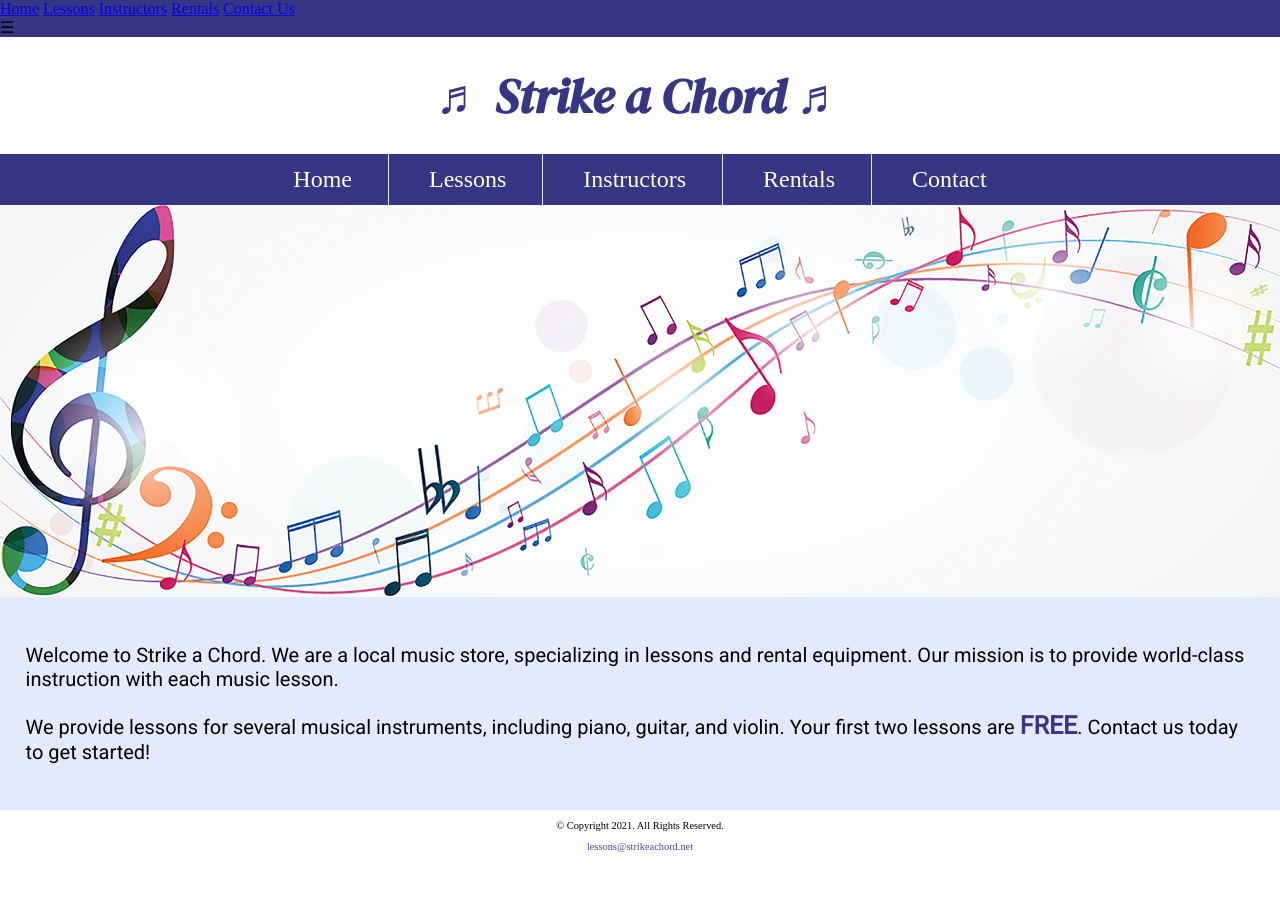
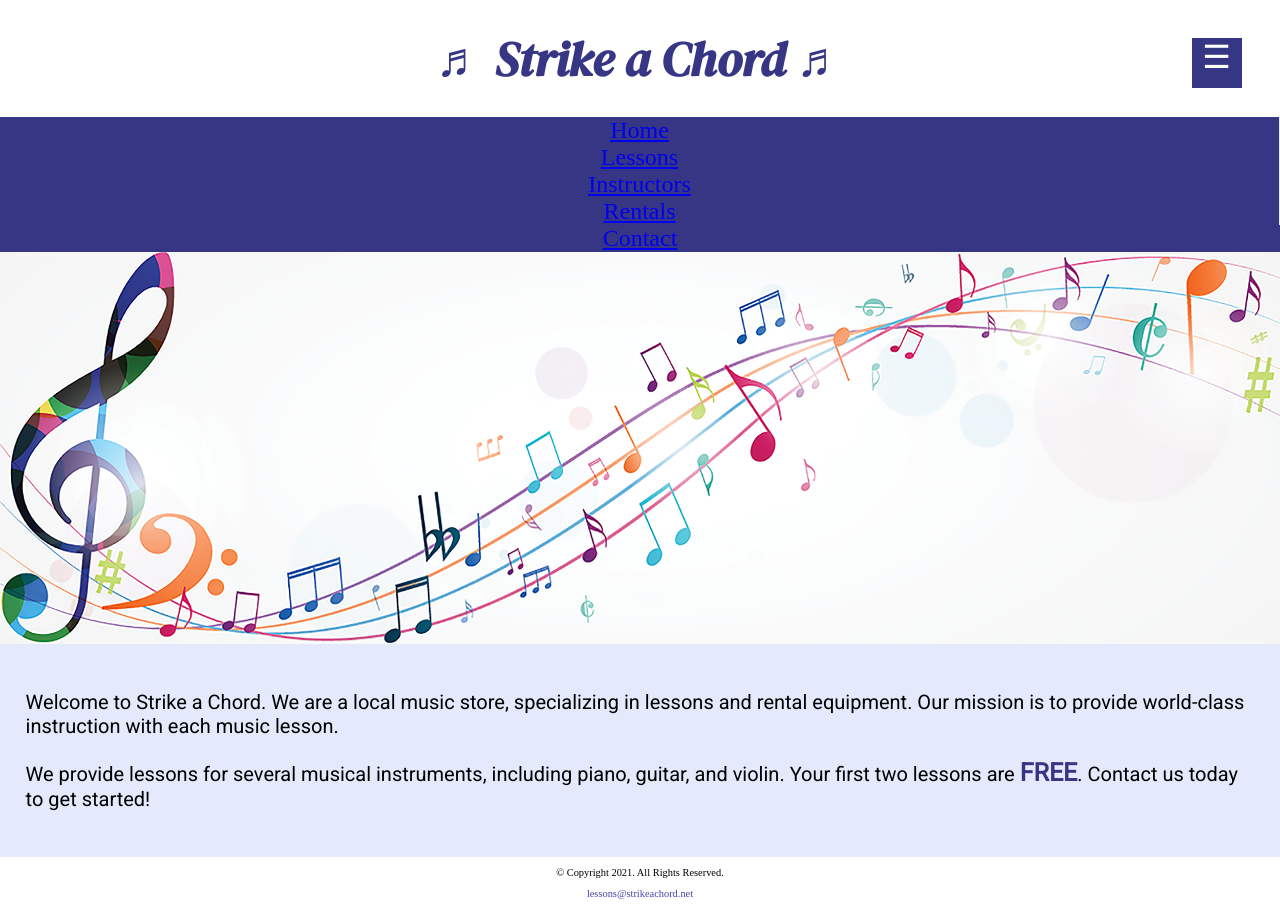
Before and after one commit to chexxy/htmlclass, a plain HTML site: page index.html in a window 1280 px wide. Before the commit the page ends 863 px from the top, so only its background shows below. Drawn offline with Linux system fonts and the light colour scheme; a script that the page names is missing.

Commit message:
Update styles.css

```diff
--- a/css/styles.css
+++ b/css/styles.css
@@ -25,7 +25,7 @@ img {
 /* Style rules for mobile viewport */
 
 /* Hide tab-desk class */
-.tab-desk {
+.tab-desk, #menu-links {
     display: none;
 }
 
@@ -46,23 +46,32 @@ nav {
     background-color: #373684;
 }
 
-nav ul {
-    list-style-type: none;
+.mobile-nav a {
+    color: #fff;
     text-align: center;
+    font-size: 2em;
+    text-decoration: none;
+    padding: 3%;
+    display: block;
+}
+
+.mobile-nav a.menu-icon {
+    display: block;
+    position: absolute;
+    right: 0;
+    top: 0;
+}
+
+.menu-icon div {
+    height: 50px;
+    width: 50px;
+    background-color: #373684;
 }
 
 nav li {
     display: block;
     font-size: 2em;
     border-top: 1px solid #e5e9fc;
-}
-
-nav li a {
-    display: block;
-    color: #fff;
-    text-align: center;
-    padding: 0.5em 1em;
-    text-decoration: none;
 }
 
 /* Style rules for main content */
@@ -243,11 +252,21 @@ footer a {
     }
 
     /* Tablet Viewport: Style rules for nav area */
+
+    nav ul {
+    list-style-type: none;
+    text-align: center;
+   }
+
     nav li {
         border-top: none;
         display: inline-block;
         border-right: 1px solid #e5e9fc;
         font-size: 1.5em;
+        display: block;
+        color: #fff;
+        text-align: center;
+        text-decoration: none;
     }
 
     nav li:last-child {
```
